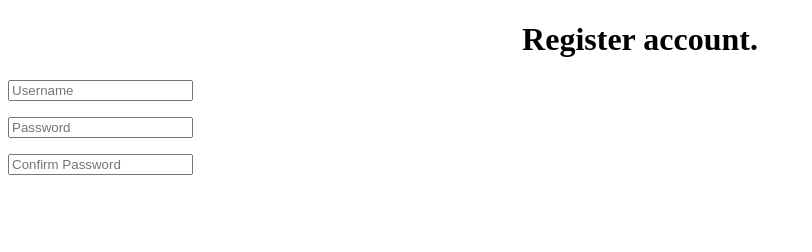
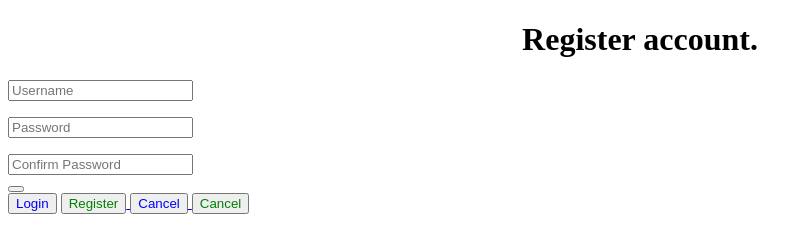
Before and after one commit to OnTheFoodULove/ITPC_3_Prelim_Exam, a plain HTML site: page register.html in a window 1280 px wide. Shown: the whole page, without its empty margins (0-812 px from the left). Drawn offline with Linux system fonts and the light colour scheme.

Commit message:
7th Commit

```diff
--- a/register.html
+++ b/register.html
@@ -18,3 +18,24 @@
     <div style="margin-top: 1rem;">
         <input type="Password"placeholder="Confirm Password">
     </div>
+    <div>
+        <a href="./index.html">
+            <button style="color: lime">
+            </button>
+        </a>
+    </div>
+
+    <button style="color: blue;">Login</button>
+          <a href="./register.html">
+               <button style="color: green;"> Register </button>
+
+    <button style="color: blue;">Cancel</button>
+          <a href="./register.html">
+               <button style="color: green;"> Cancel
+             </button>
+
+
+</body>
+
+
+ </html>
```
